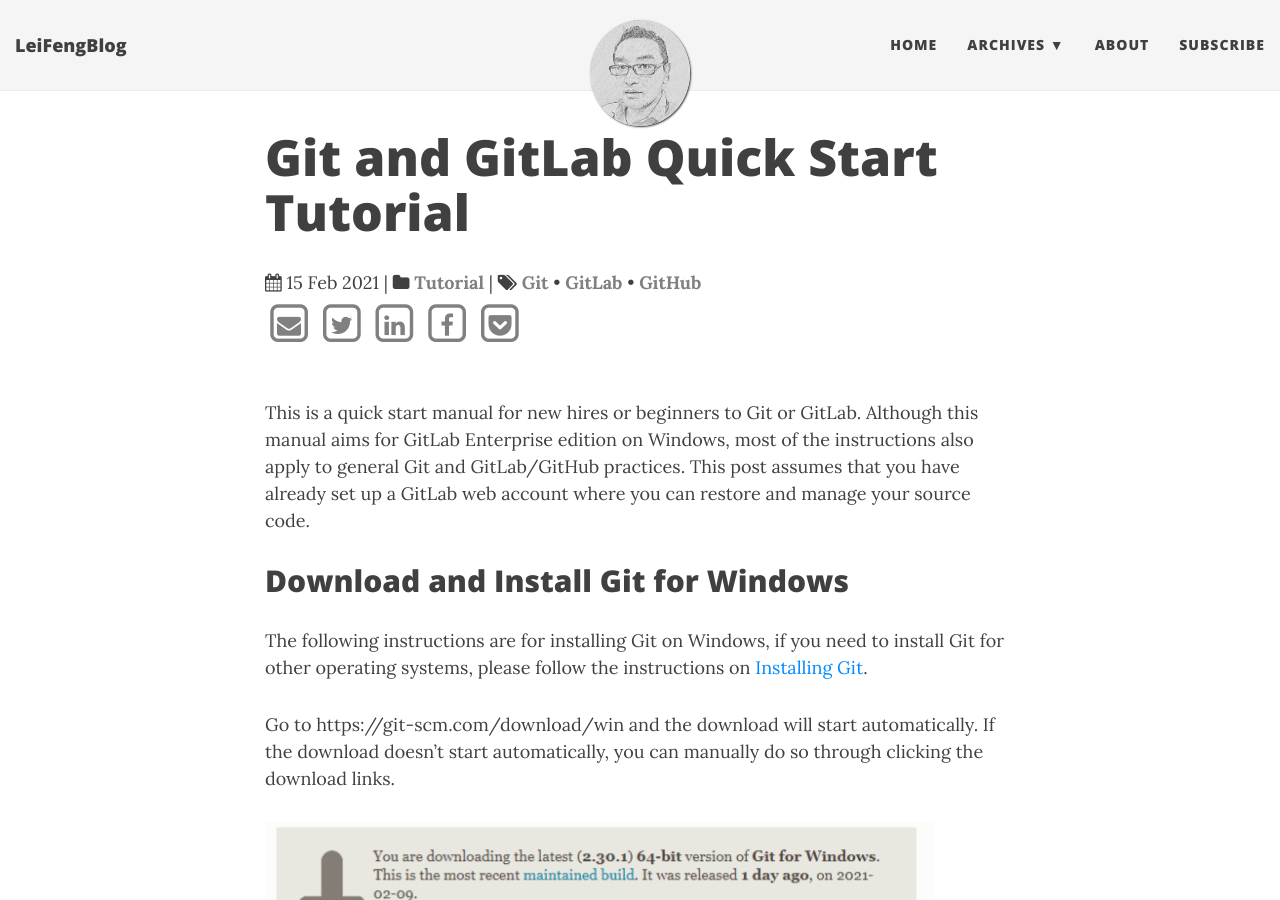
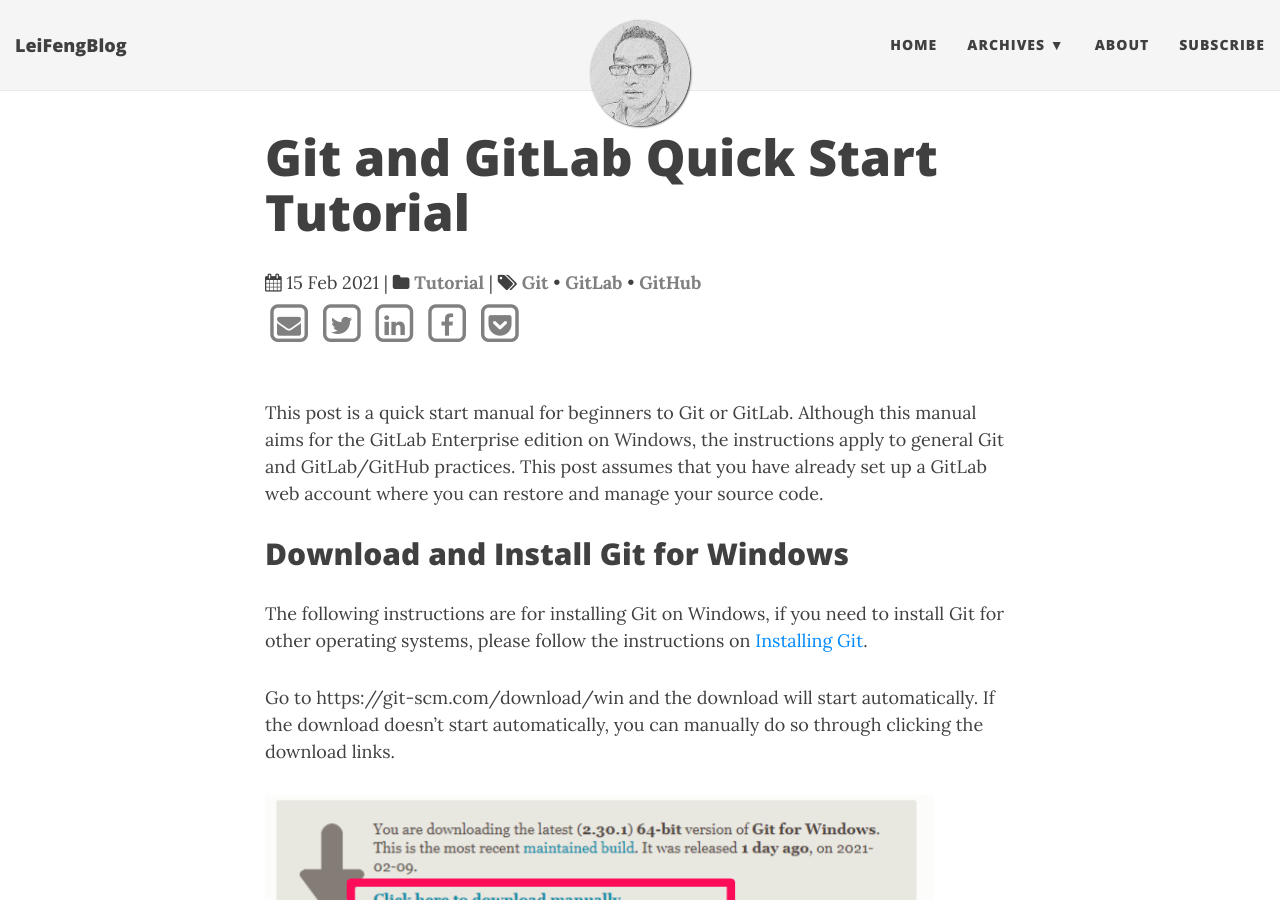
Before and after one commit to stonefl/stonefl.github.io, a Jekyll site: the page built from _posts/2021-05-31-git-and-gitlab-quick-start-tutorial.md, in a window 1280 px wide and 900 px high. Built offline with Jekyll 4.4.1, drawn with Linux system fonts in a browser that asks for light colours; nearby versions of some CDN libraries; comment, search, counter and statistics services are not loaded.

Commit message:
Update 2021-05-31-git-and-gitlab-quick-start-tutorial.md

```diff
--- a/_posts/2021-05-31-git-and-gitlab-quick-start-tutorial.md
+++ b/_posts/2021-05-31-git-and-gitlab-quick-start-tutorial.md
@@ -10,7 +10,7 @@
   - GitLab
   - GitHub
 ---
-This is a quick start manual for new hires or beginners to Git or GitLab. Although this manual aims for GitLab Enterprise edition on Windows, most of the instructions also apply to general Git and GitLab/GitHub practices. This post assumes that you have already set up a GitLab web account where you can restore and manage your source code.
+This post is a quick start manual for beginners to Git or GitLab. Although this manual aims for the GitLab Enterprise edition on Windows, the instructions apply to general Git and GitLab/GitHub practices. This post assumes that you have already set up a GitLab web account where you can restore and manage your source code.
 <!--more-->
 
 ## Download and Install Git for Windows
```
